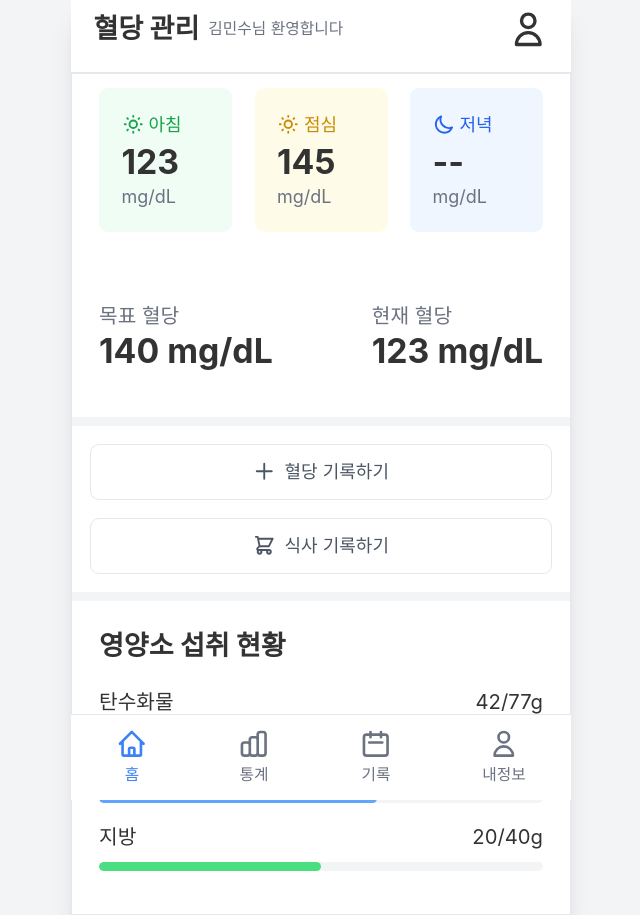
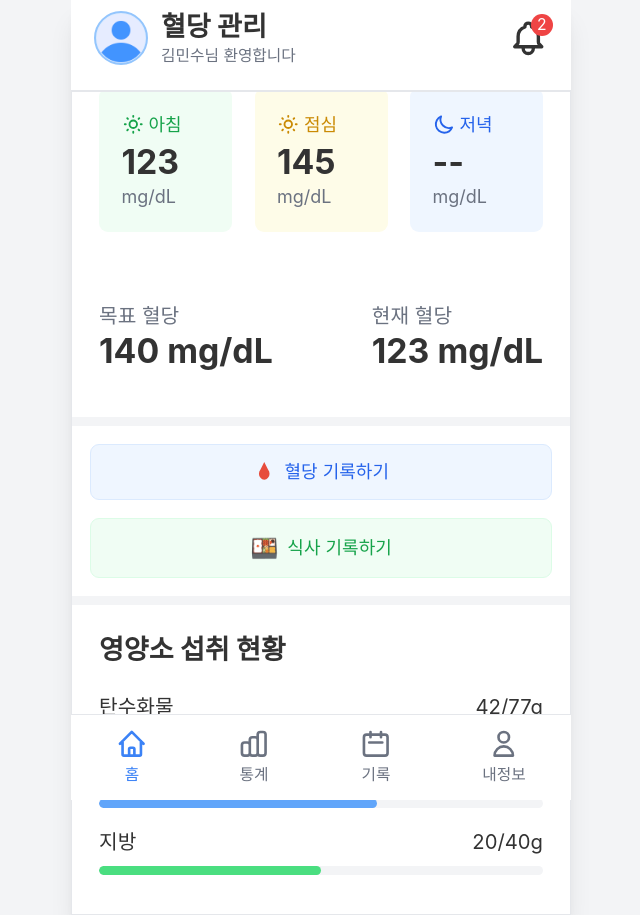
Before and after one commit to health-steady/heady-front, a Next.js app: page / in a window 1280 px wide. Shown: the whole page, without its empty margins (319-959 px from the left). Built offline with nearby package versions, Linux system fonts and the light colour scheme.

Commit message:
feat : home header 수정 프로필 이미지, 알람 아이콘 수정

```diff
--- a/app/calendar/page.tsx
+++ b/app/calendar/page.tsx
@@ -285,21 +285,15 @@ export default function Calendar() {
               {/* 혈당 기록하기 버튼 */}
               <button
                 onClick={handleOpenBloodSugarModal}
-                className="w-full py-3 border border-gray-200 rounded-lg flex items-center justify-center text-gray-600 hover:bg-gray-50 transition-colors"
+                className="w-full py-3 bg-blue-50 border border-blue-100 rounded-lg flex items-center justify-center text-blue-600 hover:bg-blue-100 transition-colors"
               >
                 <svg
                   xmlns="http://www.w3.org/2000/svg"
                   className="h-5 w-5 mr-2"
-                  fill="none"
                   viewBox="0 0 24 24"
-                  stroke="currentColor"
+                  fill="#e74c3c"
                 >
-                  <path
-                    strokeLinecap="round"
-                    strokeLinejoin="round"
-                    strokeWidth={2}
-                    d="M12 4v16m8-8H4"
-                  />
+                  <path d="M12 2L8 10C5.8 12.7 5.8 16.3 8 19C9.1 20.3 10.5 21 12 21C13.5 21 14.9 20.3 16 19C18.2 16.3 18.2 12.7 16 10L12 2Z" />
                 </svg>
                 혈당 기록하기
               </button>
@@ -307,22 +301,9 @@ export default function Calendar() {
               {/* 식사 기록하기 버튼 */}
               <button
                 onClick={handleOpenMealModal}
-                className="w-full py-3 border border-gray-200 rounded-lg flex items-center justify-center text-gray-600 hover:bg-gray-50 transition-colors"
+                className="w-full py-3 bg-green-50 border border-green-100 rounded-lg flex items-center justify-center text-green-600 hover:bg-green-100 transition-colors"
               >
-                <svg
-                  xmlns="http://www.w3.org/2000/svg"
-                  className="h-5 w-5 mr-2"
-                  fill="none"
-                  viewBox="0 0 24 24"
-                  stroke="currentColor"
-                >
-                  <path
-                    strokeLinecap="round"
-                    strokeLinejoin="round"
-                    strokeWidth={2}
-                    d="M3 3h2l.4 2M7 13h10l4-8H5.4M7 13L5.4 5M7 13l-2.293 2.293c-.63.63-.184 1.707.707 1.707H17m0 0a2 2 0 100 4 2 2 0 000-4zm-8 2a2 2 0 11-4 0 2 2 0 014 0z"
-                  />
-                </svg>
+                <span className="text-xl mr-2">🍱</span>
                 식사 기록하기
               </button>
             </div>
--- a/app/page.tsx
+++ b/app/page.tsx
@@ -127,21 +127,15 @@ export default function Home() {
               {/* 혈당 기록하기 버튼 */}
               <button
                 onClick={handleOpenBloodSugarModal}
-                className="w-full py-3 border border-gray-200 rounded-lg flex items-center justify-center text-gray-600 hover:bg-gray-50 transition-colors"
+                className="w-full py-3 bg-blue-50 border border-blue-100 rounded-lg flex items-center justify-center text-blue-600 hover:bg-blue-100 transition-colors"
               >
                 <svg
                   xmlns="http://www.w3.org/2000/svg"
                   className="h-5 w-5 mr-2"
-                  fill="none"
                   viewBox="0 0 24 24"
-                  stroke="currentColor"
+                  fill="#e74c3c"
                 >
-                  <path
-                    strokeLinecap="round"
-                    strokeLinejoin="round"
-                    strokeWidth={2}
-                    d="M12 4v16m8-8H4"
-                  />
+                  <path d="M12 2L8 10C5.8 12.7 5.8 16.3 8 19C9.1 20.3 10.5 21 12 21C13.5 21 14.9 20.3 16 19C18.2 16.3 18.2 12.7 16 10L12 2Z" />
                 </svg>
                 혈당 기록하기
               </button>
@@ -149,22 +143,9 @@ export default function Home() {
               {/* 식사 기록하기 버튼 */}
               <button
                 onClick={handleOpenMealModal}
-                className="w-full py-3 border border-gray-200 rounded-lg flex items-center justify-center text-gray-600 hover:bg-gray-50 transition-colors"
+                className="w-full py-3 bg-green-50 border border-green-100 rounded-lg flex items-center justify-center text-green-600 hover:bg-green-100 transition-colors"
               >
-                <svg
-                  xmlns="http://www.w3.org/2000/svg"
-                  className="h-5 w-5 mr-2"
-                  fill="none"
-                  viewBox="0 0 24 24"
-                  stroke="currentColor"
-                >
-                  <path
-                    strokeLinecap="round"
-                    strokeLinejoin="round"
-                    strokeWidth={2}
-                    d="M3 3h2l.4 2M7 13h10l4-8H5.4M7 13L5.4 5M7 13l-2.293 2.293c-.63.63-.184 1.707.707 1.707H17m0 0a2 2 0 100 4 2 2 0 000-4zm-8 2a2 2 0 11-4 0 2 2 0 014 0z"
-                  />
-                </svg>
+                <span className="text-xl mr-2">🍱</span>
                 식사 기록하기
               </button>
             </div>
--- a/components/Header.tsx
+++ b/components/Header.tsx
@@ -10,8 +10,28 @@ export default function Header({ userName, onProfileClick }: HeaderProps) {
   return (
     <div className="flex justify-between items-center p-3 pt-0 sm:p-4 sm:pt-2 md:p-5 md:pt-2 border-b border-gray-200">
       <div className="flex items-center">
-        <h1 className="font-bold text-lg sm:text-xl md:text-2xl">혈당 관리</h1>
-        <p className="ml-2 text-sm text-gray-500">{userName}님 환영합니다</p>
+        <div
+          className="w-8 h-8 sm:w-10 sm:h-10 md:w-12 md:h-12 rounded-full bg-blue-100 overflow-hidden mr-3 flex-shrink-0 border-2 border-blue-300 cursor-pointer transition-all duration-300 hover:scale-105 hover:border-blue-400"
+          onClick={onProfileClick}
+        >
+          <img
+            src="/default-profile.png"
+            alt="프로필 이미지"
+            className="w-full h-full object-cover"
+            onError={(e) => {
+              e.currentTarget.src =
+                "https://via.placeholder.com/150?text=사용자";
+            }}
+          />
+        </div>
+        <div>
+          <h1 className="font-bold text-lg sm:text-xl md:text-2xl">
+            혈당 관리
+          </h1>
+          <p className="text-sm text-gray-500">
+            {userName ? `${userName}님 환영합니다` : "로그인하세요"}
+          </p>
+        </div>
       </div>
       <div className="relative">
         <div
@@ -29,9 +49,12 @@ export default function Header({ userName, onProfileClick }: HeaderProps) {
               strokeLinecap="round"
               strokeLinejoin="round"
               strokeWidth={2}
-              d="M16 7a4 4 0 11-8 0 4 4 0 018 0zM12 14a7 7 0 00-7 7h14a7 7 0 00-7-7z"
+              d="M15 17h5l-1.405-1.405A2.032 2.032 0 0118 14.158V11a6.002 6.002 0 00-4-5.659V5a2 2 0 10-4 0v.341C7.67 6.165 6 8.388 6 11v3.159c0 .538-.214 1.055-.595 1.436L4 17h5m6 0v1a3 3 0 11-6 0v-1m6 0H9"
             />
           </svg>
+          <span className="absolute -top-1 -right-1 bg-red-500 text-white text-xs rounded-full w-4 h-4 sm:w-5 sm:h-5 flex items-center justify-center text-xs sm:text-sm">
+            2
+          </span>
         </div>
       </div>
     </div>
```
Also changed, not shown: public/default-profile.png (added).
